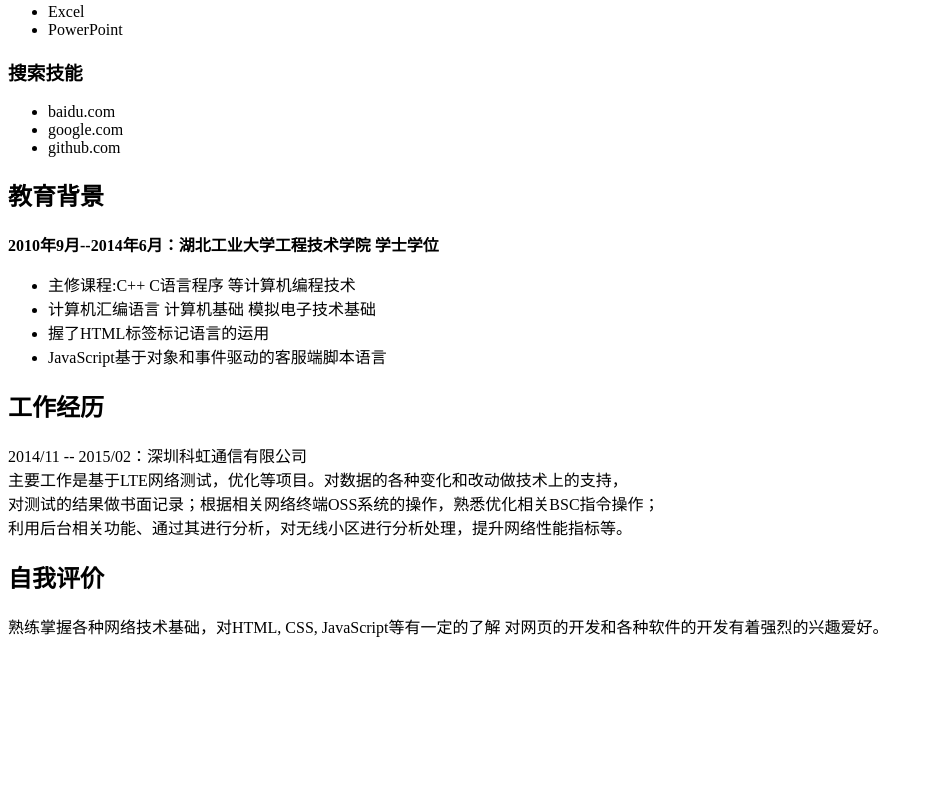
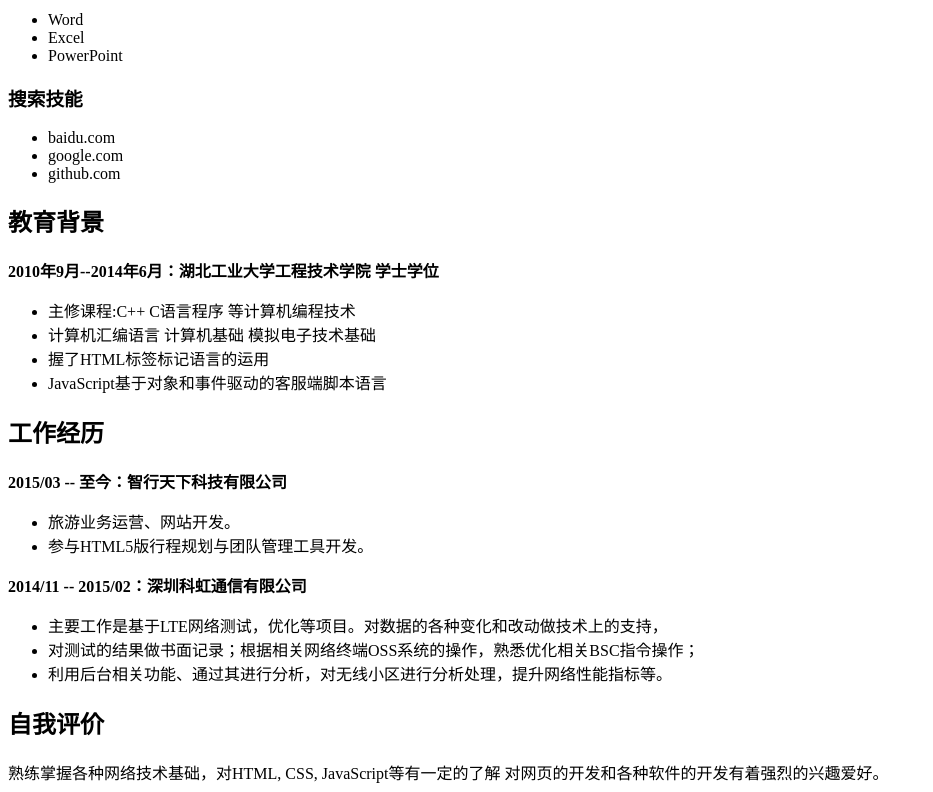
Before and after one commit to liudm/aboutme, a plain HTML site: page index.html in a window 1280 px wide. Shown: the part 780-1572 px from the top of the page, without its empty margins (0-933 px from the left). Before the commit the page ends 1426 px from the top, so only its background shows below. Drawn offline with Linux system fonts and the light colour scheme.

```diff
--- a/index.html
+++ b/index.html
@@ -1,4 +1,4 @@
-<!DOCTYPE html>
+!DOCTYPE html>
 <html>
 <head lang="en">
     <meta charset="UTF-8">
@@ -60,6 +60,7 @@
     </div>
     <div id="body">
         <h2>教育背景</h2>
+
         <p><strong>2010年9月--2014年6月：湖北工业大学工程技术学院 学士学位</strong></p>
         <ul>
             <li>主修课程:C++ C语言程序 等计算机编程技术</li>
@@ -70,10 +71,21 @@
     </div>
     <div id="leging">
         <h2>工作经历</h2>
-        2014/11 -- 2015/02：深圳科虹通信有限公司<br>
-        主要工作是基于LTE网络测试，优化等项目。对数据的各种变化和改动做技术上的支持，<br>
-        对测试的结果做书面记录；根据相关网络终端OSS系统的操作，熟悉优化相关BSC指令操作；<br>
-        利用后台相关功能、通过其进行分析，对无线小区进行分析处理，提升网络性能指标等。<br>
+        <p>
+            <strong>2015/03 -- 至今：智行天下科技有限公司</strong>
+        <ul>
+            <li>旅游业务运营、网站开发。</li>
+            <li>参与HTML5版行程规划与团队管理工具开发。</li>
+        </ul>
+        </p>
+        <p>
+            <strong>2014/11 -- 2015/02：深圳科虹通信有限公司</strong>
+        <ul>
+            <li>主要工作是基于LTE网络测试，优化等项目。对数据的各种变化和改动做技术上的支持，</li>
+            <li>对测试的结果做书面记录；根据相关网络终端OSS系统的操作，熟悉优化相关BSC指令操作；</li>
+            <li>利用后台相关功能、通过其进行分析，对无线小区进行分析处理，提升网络性能指标等。</li>
+        </ul>
+        </p>
     </div>
     <div id="footing">
         <h2>自我评价</h2>
```
